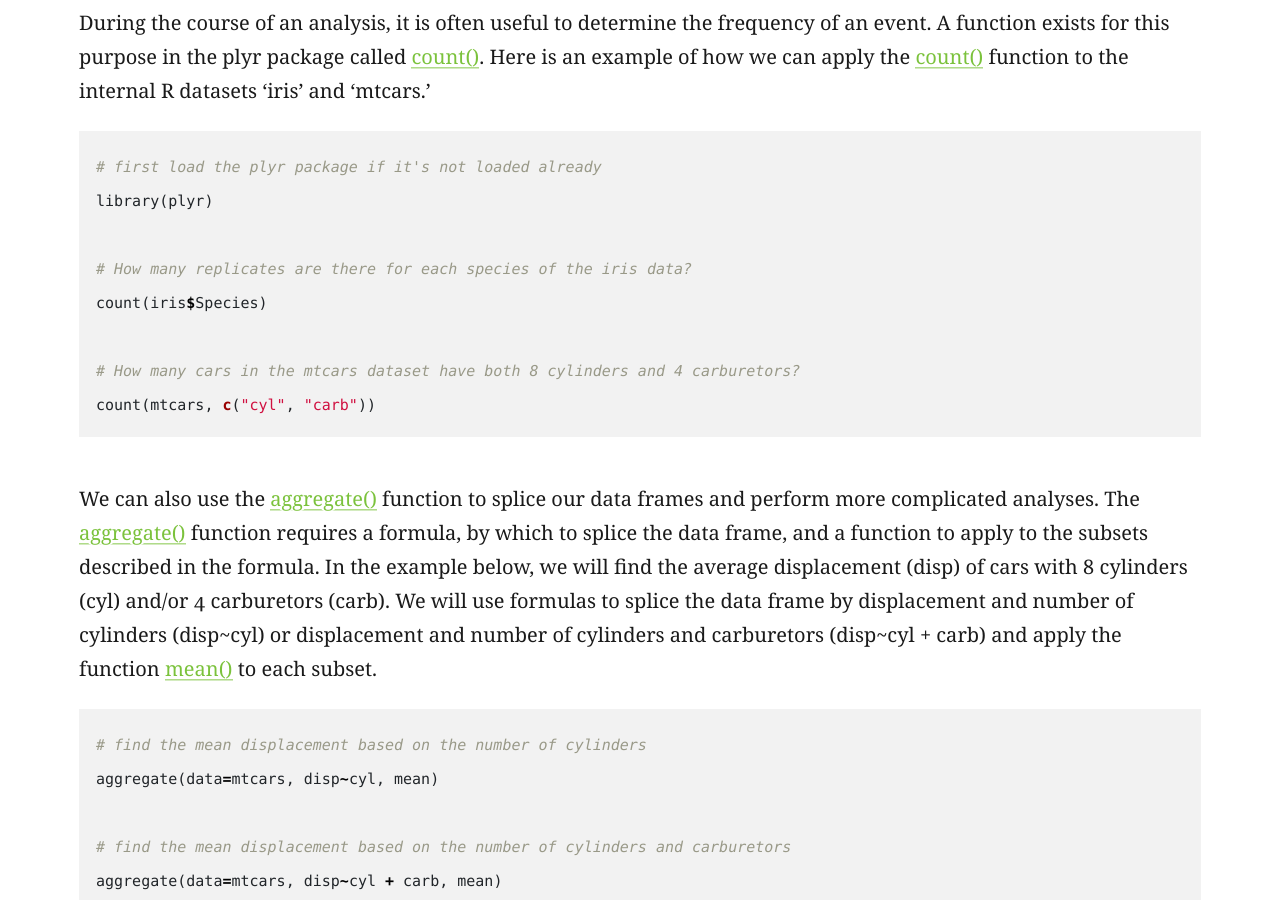
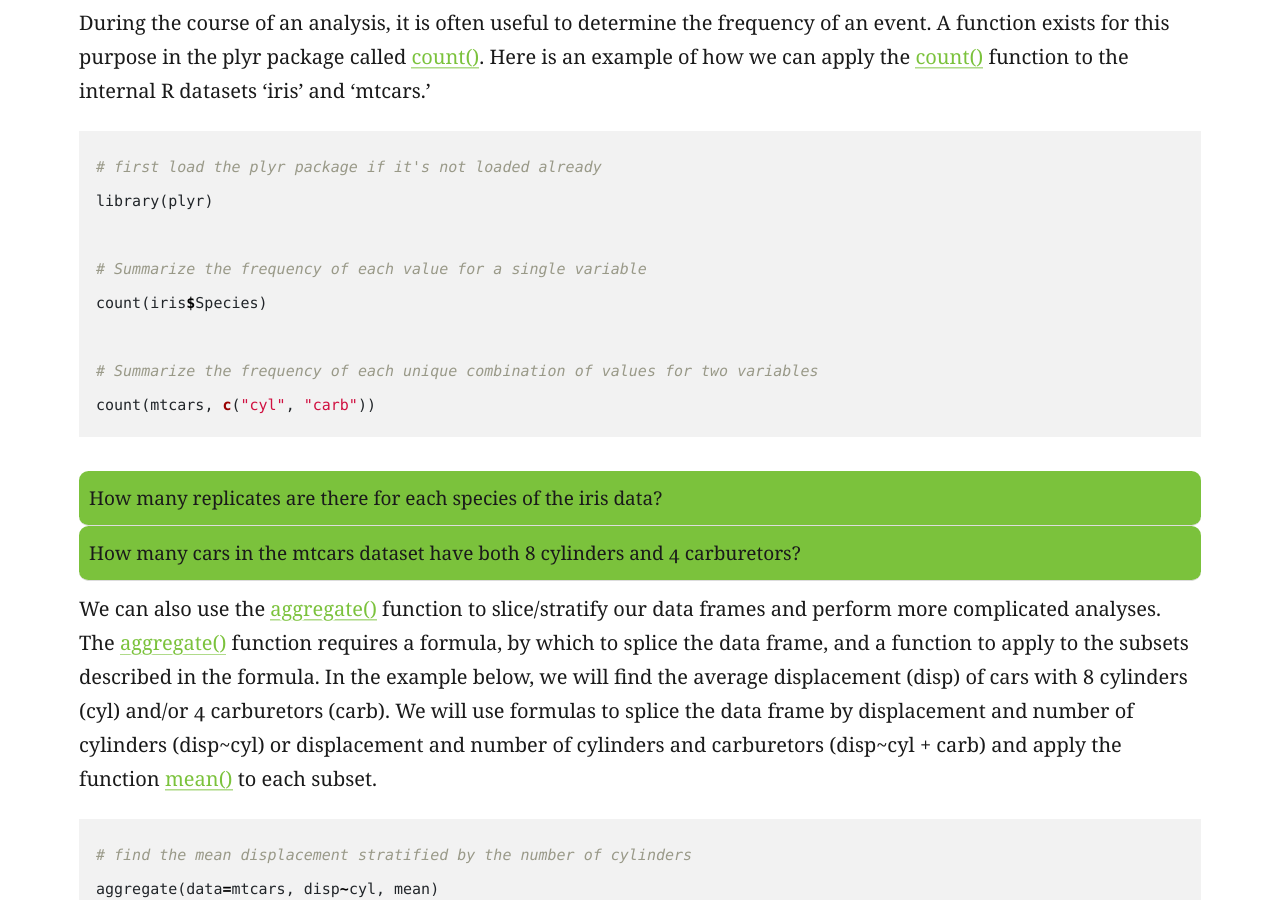
Before and after one commit to griffithlab/genviz.org, a Jekyll site: the page built from _posts/0002-02-01-introductionToR.md, in a window 1280 px wide and 900 px high, scrolled down 12922 px. Built offline with Jekyll 4.4.1, drawn with Linux system fonts in a browser that asks for light colours; nearby versions of some CDN libraries; some of the changed text lies outside the part shown.

Commit message:
minor edits to introR

````diff
--- a/_posts/0002-02-01-introductionToR.md
+++ b/_posts/0002-02-01-introductionToR.md
@@ -290,26 +290,30 @@ During the course of an analysis, it is often useful to determine the frequency
 # first load the plyr package if it's not loaded already
 library(plyr)
 
-# How many replicates are there for each species of the iris data?
+# Summarize the frequency of each value for a single variable
 count(iris$Species)
 
-# How many cars in the mtcars dataset have both 8 cylinders and 4 carburetors?
+# Summarize the frequency of each unique combination of values for two variables
 count(mtcars, c("cyl", "carb"))
 ```
 
-We can also use the [aggregate()](https://www.rdocumentation.org/packages/stats/versions/3.4.1/topics/aggregate) function to splice our data frames and perform more complicated analyses. The [aggregate()](https://www.rdocumentation.org/packages/stats/versions/3.4.1/topics/aggregate) function requires a formula, by which to splice the data frame, and a function to apply to the subsets described in the formula. In the example below, we will find the average displacement (disp) of cars with 8 cylinders (cyl) and/or 4 carburetors (carb). We will use formulas to splice the data frame by displacement and number of cylinders (disp~cyl) or displacement and number of cylinders and carburetors (disp~cyl + carb) and apply the function [mean()](https://www.rdocumentation.org/packages/base/versions/3.4.1/topics/mean) to each subset.
+{% include question.html question="How many replicates are there for each species of the iris data?" answer='There are 50 replicates for each of the three species (setosa, versicolor, and virginica).'%}
+{% include question.html question="How many cars in the mtcars dataset have both 8 cylinders and 4 carburetors?" answer='There are 6 car models with 8 cylinders and 4 carburetors'%}
+
+
+We can also use the [aggregate()](https://www.rdocumentation.org/packages/stats/versions/3.4.1/topics/aggregate) function to slice/stratify our data frames and perform more complicated analyses. The [aggregate()](https://www.rdocumentation.org/packages/stats/versions/3.4.1/topics/aggregate) function requires a formula, by which to splice the data frame, and a function to apply to the subsets described in the formula. In the example below, we will find the average displacement (disp) of cars with 8 cylinders (cyl) and/or 4 carburetors (carb). We will use formulas to splice the data frame by displacement and number of cylinders (disp~cyl) or displacement and number of cylinders and carburetors (disp~cyl + carb) and apply the function [mean()](https://www.rdocumentation.org/packages/base/versions/3.4.1/topics/mean) to each subset.
 
 ```R
-# find the mean displacement based on the number of cylinders
+# find the mean displacement stratified by the number of cylinders
 aggregate(data=mtcars, disp~cyl, mean)
 
-# find the mean displacement based on the number of cylinders and carburetors
+# find the mean displacement stratified by the combination of cylinders and carburetors
 aggregate(data=mtcars, disp~cyl + carb, mean)
 ```
 
 ## Apply family of functions
 
-If you are familiar with other coding languages, you are probably comfortable with looping through the elements of a data structure using functions such as [for()](https://www.rdocumentation.org/packages/base/versions/3.4.1/topics/Control) and [while](https://www.rdocumentation.org/packages/base/versions/3.4.1/topics/Control). The [apply()](https://www.rdocumentation.org/packages/base/versions/3.4.1/topics/apply) family of functions in R make this much easier (and faster) by inherently looping through a data structure without having to increment throught the indices of the structure. The [apply()](https://www.rdocumentation.org/packages/base/versions/3.4.1/topics/apply) family consists of [lapply()](https://www.rdocumentation.org/packages/base/versions/3.4.1/topics/lapply) and [sapply()](https://www.rdocumentation.org/packages/base/versions/3.4.1/topics/lapply) for lists, vectors, and data frames and [apply()](https://www.rdocumentation.org/packages/base/versions/3.4.1/topics/apply) for data frames. [lapply()](https://www.rdocumentation.org/packages/base/versions/3.4.1/topics/lapply) loops through a list, vector, or data frame, and returns the results of the applied function as a list. [sapply()](https://www.rdocumentation.org/packages/base/versions/3.4.1/topics/lapply) loops through a list, vector, or data frame, and returns the results of the function as a vector or a simplified data structure (in comparison to lapply).
+If you are familiar with other coding languages, you are probably comfortable with looping through the elements of a data structure using functions such as [for()](https://www.rdocumentation.org/packages/base/versions/3.4.1/topics/Control) and [while](https://www.rdocumentation.org/packages/base/versions/3.4.1/topics/Control). The [apply()](https://www.rdocumentation.org/packages/base/versions/3.4.1/topics/apply) family of functions in R make this much easier (and faster) by automatically looping through a data structure without having to increment through the indices of the structure. The [apply()](https://www.rdocumentation.org/packages/base/versions/3.4.1/topics/apply) family consists of [lapply()](https://www.rdocumentation.org/packages/base/versions/3.4.1/topics/lapply) and [sapply()](https://www.rdocumentation.org/packages/base/versions/3.4.1/topics/lapply) for lists, vectors, and data frames and [apply()](https://www.rdocumentation.org/packages/base/versions/3.4.1/topics/apply) for data frames. [lapply()](https://www.rdocumentation.org/packages/base/versions/3.4.1/topics/lapply) loops through a list, vector, or data frame, and returns the results of the applied function as a list. [sapply()](https://www.rdocumentation.org/packages/base/versions/3.4.1/topics/lapply) loops through a list, vector, or data frame, and returns the results of the function as a vector or a simplified data structure (in comparison to lapply).
 
 ```R
 # set a seed for consistency
````
Also changed, not shown: other parts of _posts/0002-02-01-introductionToR.md (+2 -2 lines).
